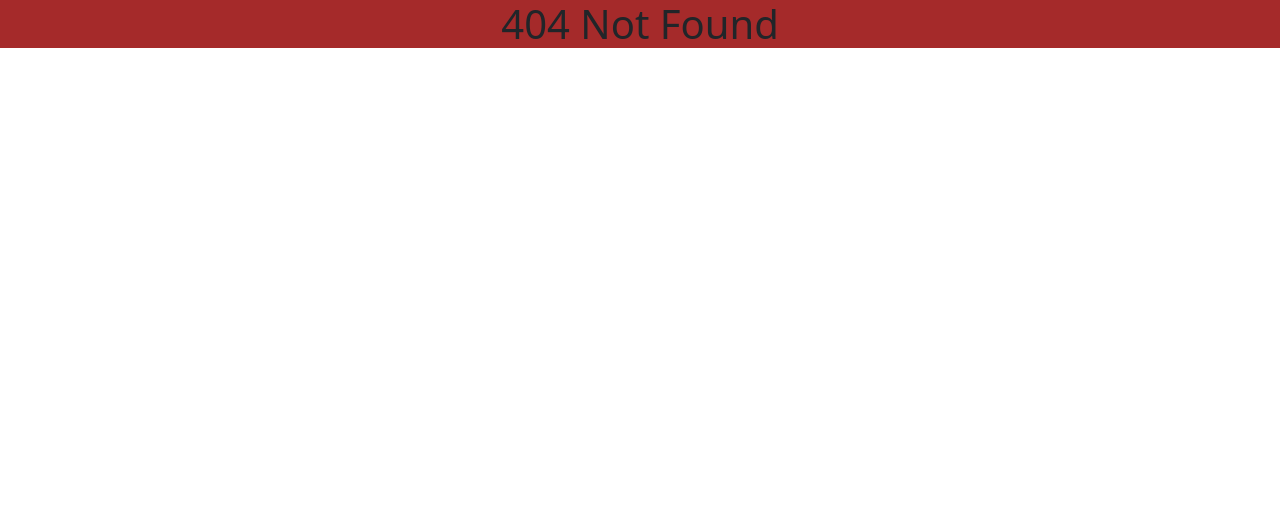
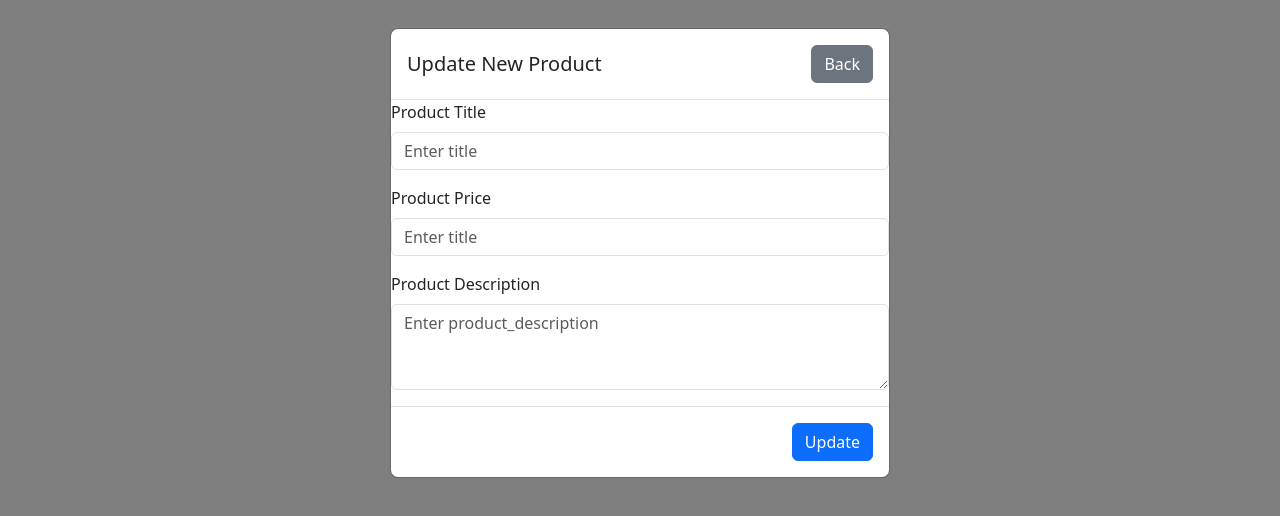
Before and after one commit to Sunny2620000/Product, a React (Create React App) app: page /edit-product/1 in a window 1280 px wide. Before the commit this address had no page. Shown: the top 516 px of the page. Built offline with nearby package versions, Linux system fonts and the light colour scheme; no server answers.

Commit message:
update and delete functionality and add some changes in create product

```diff
--- a/package.json
+++ b/package.json
@@ -12,6 +12,7 @@
     "react-dom": "^18.3.1",
     "react-router-dom": "^6.25.1",
     "react-scripts": "5.0.1",
+    "react-toastify": "^10.0.5",
     "web-vitals": "^2.1.4"
   },
   "scripts": {
--- a/src/App.js
+++ b/src/App.js
@@ -3,15 +3,19 @@ import { BrowserRouter as Router, Routes, Route } from 'react-router-dom';
 import ListProduct from './Components/ListProducts';
 import CreateProduct from './Components/CreateProduct';
 import NotFound from './Components/NotFound';
+import { ToastContainer, toast } from 'react-toastify';
+import 'react-toastify/dist/ReactToastify.css';
+import UpdateProduct from './Components/UpdateProduct';
 
 function App() {
   return (
     <Router>
+    <><ToastContainer/></>
       <Routes>
         <Route path="/add-product" element={<CreateProduct/>}/>
+        <Route path="/edit-product/:id" element={<UpdateProduct/>}/>
         <Route path="/" element={<ListProduct />} />
         <Route path="*" element={<NotFound />} />
-
       </Routes>
     </Router>
   );
--- a/src/Components/CreateProduct.js
+++ b/src/Components/CreateProduct.js
@@ -1,36 +1,44 @@
-import axios from 'axios'
 import React, { useState } from 'react'
-import { useNavigate } from 'react-router-dom'
+import { useNavigate,useParams } from 'react-router-dom'
 import AxiosInstance from '../Services/AxoisInstance'
+import { toast } from 'react-toastify';
 
 export default function CreateProduct(){
     const [title,setTitle] = useState('')
-    const [body,setBody] = useState('')
+    const [product_description,setproduct_description] = useState('')
+    const [price,setPrice] = useState('')
     const [data,setData] = useState([])
     const navigator = useNavigate()
-
     const handleSubmit = (event) =>{
         event.preventDefault()
-        const newTitle = event.target.title.value
-        const newBody = event.target.body.value
-        setTitle(newTitle)
-        setBody(newBody)
         addProduct(event);
-        // const newData =[{title:newTitle,body:newBody}]
-        // setData(newData)
     }
+
+    const handlePrice = (event)=>{
+        setPrice(event.target.value)
+    }
+    const handleTitle = (event)=>{
+        setTitle(event.target.value)
+    }
+    const handleproduct_description = (event)=>{
+        setproduct_description(event.target.value)
+    }
+
     const addProduct = (event)=>{
-        AxiosInstance.post('posts',{
-            title:title,
-            body:body
+        AxiosInstance.post('add-product',{
+            product_title:title,
+            product_description:product_description,
+            product_price:price
         }).then((response)=>{
-            console.log(response)
             event.target.reset()
             setTitle('');
-            setBody('');
-            setData([...data, { title: title, body: body }]);
+            setproduct_description('');
+            setPrice('')
+            toast.success(response.data.data.message)
+            //setData([...data, { title: title, product_description: product_description }]);
+            console.log(response)
         }).catch((error)=>{
-            console.log('error')
+            console.log('error',error)
         })
     }
     const handleProductList=()=>{
@@ -49,16 +57,20 @@ export default function CreateProduct(){
                                 Back
                             </button>
                         </div>
-                        <div className="modal-body">
+                        <div className="modal-product_description">
                             {/* Add form elements here */}
                             <form onSubmit={handleSubmit}>
                                 <div className="form-group">
                                     <label>Title</label>
-                                    <input type="text" className="form-control" placeholder="Enter title" name="title" />
+                                    <input type="text" className="form-control" placeholder="Enter title" name="title" onChange={handleTitle} />
                                 </div>
                                 <div className="form-group">
-                                    <label>Body</label>
-                                    <textarea className="form-control" rows="3" placeholder="Enter body" name="body"></textarea>
+                                    <label>Title</label>
+                                    <input type="text" className="form-control" placeholder="Enter title" name="price" onChange={handlePrice} />
+                                </div>
+                                <div className="form-group">
+                                    <label>product_description</label>
+                                    <textarea className="form-control" rows="3" placeholder="Enter product_description" name="product_description"onChange={handleproduct_description}></textarea>
                                 </div>
                                 <div className="modal-footer">
                             {/* <button type="button" className="btn btn-secondary" >Close</button> */}
--- a/src/Components/ListProducts.js
+++ b/src/Components/ListProducts.js
@@ -2,12 +2,15 @@ import React, { useEffect, useState } from "react";
 import axios from "../Services/AxoisInstance";
 import 'bootstrap/dist/css/bootstrap.min.css';
 import './ListProduct.css';
-import { useNavigate } from "react-router-dom";
+import { Link, useNavigate } from "react-router-dom";
+import { toast } from 'react-toastify';
+import AxiosInstance from "../Services/AxoisInstance";
+
 
 export default function ListProduct() {
     const [post, setdata] = useState([]);
     const [loading, setLoading] = useState(true);
-    const [showModal, setShowModal] = useState(false);
+    // const [showModal, setShowModal] = useState(false);
     const navigate = useNavigate()
 
     useEffect(() => {
@@ -15,11 +18,14 @@ export default function ListProduct() {
             try {
                 const res = await axios.get('products');
                 //  console.log("response", res.data);
-                const product = res && res.data && res.data.data ? res.data.data : [];
-                setdata(product);
-                setLoading(false);
+                 const product = res && res.data && res.data.data ? res.data.data : [];
+                //  const product = res && res.data && res.data ? res.data : [];
+                    setdata(product);
+                    setLoading(false);
+                // toast.success('Product fetch successfully!');
+
             } catch (error) {
-                console.log("error", error);
+                // console.log("error", error);
                 setLoading(false);
             }
         };
@@ -28,7 +34,17 @@ export default function ListProduct() {
     const handleAddClick = ()=>{
       navigate('/add-product')
     }
-    const tenProduct = post.slice(0, 10);
+    const deleteProducts = (id)=>{
+            AxiosInstance.delete(`delete-product/${id}`).then((response)=>{
+                console.log(response)
+                setdata(response.data)
+        toast.success('Product deleted successfully!');
+            }).catch((error)=>{
+                console.log('error',error)
+            })
+    }
+
+    // const tenProduct = post.slice(0, 10);
 
     return (
         <>
@@ -46,15 +62,23 @@ export default function ListProduct() {
                                 <th scope="col">Product Title</th>
                                 <th scope="col">Product Description</th>
                                 <th scope="col">Product Price</th>
+                                <th scope="col">Action</th>
+
                             </tr>
                         </thead>
                         <tbody>
-                            {tenProduct.map((p, i) => (
+                            {post.length > 0 && post.map((p, i) => (
                                 <tr key={i}>
                                     <th scope="row">{i + 1}</th>
-                                    <td>{p.product_title ? p.product_title : '' }</td>
-                                    <td>{p.product_description ? p.product_description : ''}</td>
-                                    <td>${p.product_price ? p.product_price :''}</td>
+                                    <td>{p.product_title ? p.product_title : 'Test' }</td>
+                                    <td>{p.product_description ? p.product_description : 'Test'}</td>
+                                    <td>${' '}{p.product_price ? p.product_price :0}</td>
+                                    <td>
+                                        <Link to={`edit-product/${p.id}`} className="btn btn-secondary">edit</Link>
+                                        <button className="btn btn-danger"to="#" onClick={()=>deleteProducts(p.id)}>delete</button>
+
+                                    </td>
+
                                 </tr>
                             ))}
                         </tbody>
--- /dev/null
+++ b/src/Components/UpdateProduct.js
@@ -0,0 +1,95 @@
+import React, { useEffect, useState } from 'react'
+import { useParams,useNavigate } from 'react-router-dom'
+import AxiosInstance from '../Services/AxoisInstance'
+import { toast } from 'react-toastify';
+export default function UpdateProduct(){
+    const[title,setTitle] = useState('')
+    const[product_description,setproduct_description] = useState('')
+    const[price,setPrice] = useState('')
+    const params = useParams();
+    const productId = params.id ? params.id : 0
+    const back = useNavigate()
+    const handlePrice = (event)=>{
+        setPrice(event.target.value)
+    }
+    const handleTitle = (event)=>{
+        setTitle(event.target.value)
+    }
+    const handleproduct_description = (event)=>{
+        setproduct_description(event.target.value)
+    }
+
+    const handleBack = ()=>{
+        back('/')
+    }
+    const updateHandler = (event)=>{
+        event.preventDefault()
+         AxiosInstance.put(`update-product/${productId}`,{
+                product_title:title,
+                product_description:product_description,
+                product_price:price
+         }).then((response)=>{
+            console.log("response",response)
+            toast.success('Updated successfully!');
+         }).catch((response)=>{
+            console.log("Res",response)
+            toast.error("something went wrong")
+         })
+    }
+    useEffect(()=>{
+        const result = async()=>{
+            try{
+                const response = await AxiosInstance.get(`edit-product/${productId}`)
+                // console.log(response.data.data)
+                const productdata = response && response.data && response.data.data ? response.data.data : []
+                const productTitle = productdata.product_title ? productdata.product_title : ''
+                const productDescription = productdata.product_description ? productdata.product_description : ''
+                const productPrice = productdata.product_price ? productdata.product_price :''
+                    setTitle(productTitle)
+                    setproduct_description(productDescription)
+                     setPrice(productPrice)
+            }catch{
+                console.log("error")
+            }
+        }
+        result()
+    },[productId])
+    return(
+        <div className="modal show d-block" tabIndex="-1" role="dialog">
+        <div className="modal-dialog" role="document">
+            <div className="modal-content">
+                <div className="modal-header">
+                    <h5 className="modal-title">Update New Product</h5>
+                    {/* <button type="button" className="close" >
+                        <span>&times;</span>
+                    </button> */}
+                    <button type="button" onClick={handleBack}className="btn btn-secondary" >
+                        Back
+                    </button>
+                </div>
+                <div className="modal-product_description">
+                    {/* Add form elements here */}
+                    <form onSubmit={updateHandler}>
+                        <div className="form-group">
+                            <label>Product Title</label>
+                            <input type="text" className="form-control" placeholder="Enter title" name="title"onChange={handleTitle} value={title ? title :''}/>
+                        </div>
+                        <div className="form-group">
+                            <label>Product Price</label>
+                            <input type="text" className="form-control" placeholder="Enter title" name="price"onChange={handlePrice} value={price ? price :''}/>
+                        </div>
+                        <div className="form-group">
+                            <label>Product Description</label>
+                            <textarea className="form-control" rows="3" placeholder="Enter product_description" name="product_description" onChange={handleproduct_description}value={product_description ? product_description :''}></textarea>
+                        </div>
+                        <div className="modal-footer">
+                    {/* <button type="button" className="btn btn-secondary" >Close</button> */}
+                    <button type="submit" className="btn btn-primary">Update</button>
+                </div>
+                    </form>
+                </div>
+            </div>
+        </div>
+    </div>
+    )
+}
--- a/src/Services/AxoisInstance.js
+++ b/src/Services/AxoisInstance.js
@@ -1,8 +1,8 @@
 import axios from "axios";
 const AxiosInstance = axios.create({
-    // baseURL: "https://jsonplaceholder.typicode.com/",
-    baseURL: "http://127.0.0.1:8000/api/",
-    timeout: 1000,
+     //baseURL: "https://jsonplaceholder.typicode.com/",
+     baseURL: "http://127.0.0.1:8000/api/",
+    // timeout: 1000,
     headers: {
          'Content-Type': 'application/json'
         }
```
Also changed, not shown: 1 other file (tests, documents, lock files or other folders).
